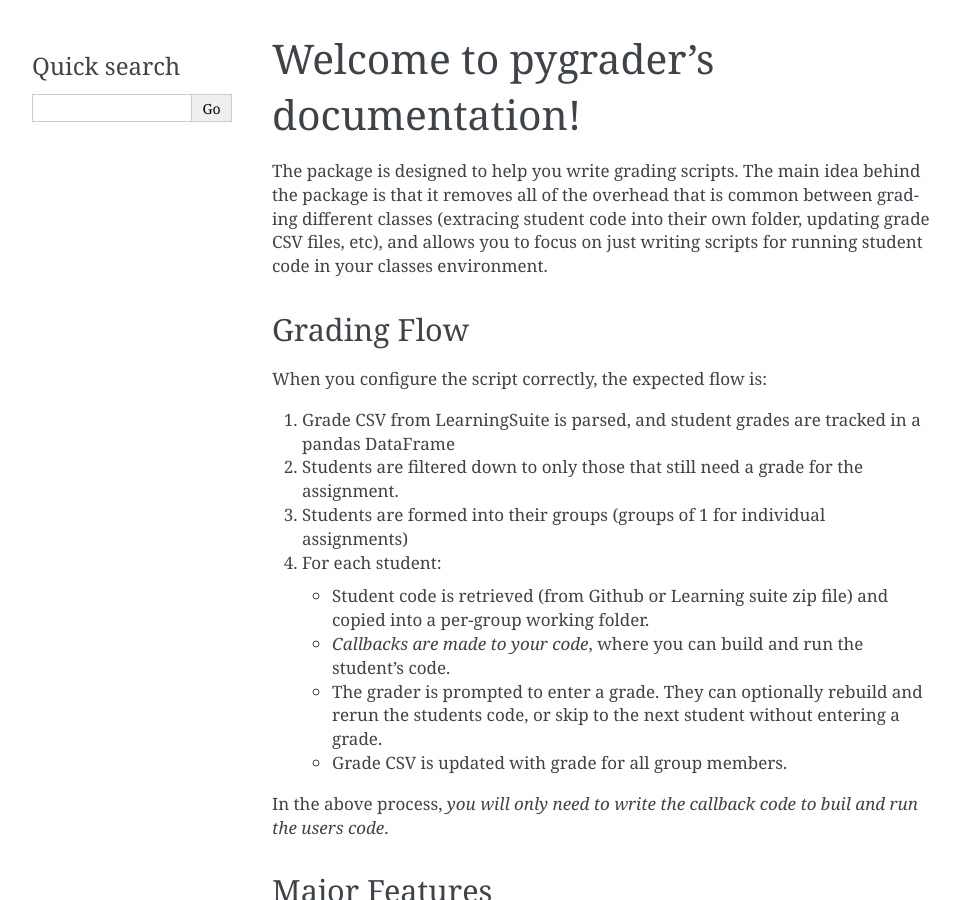
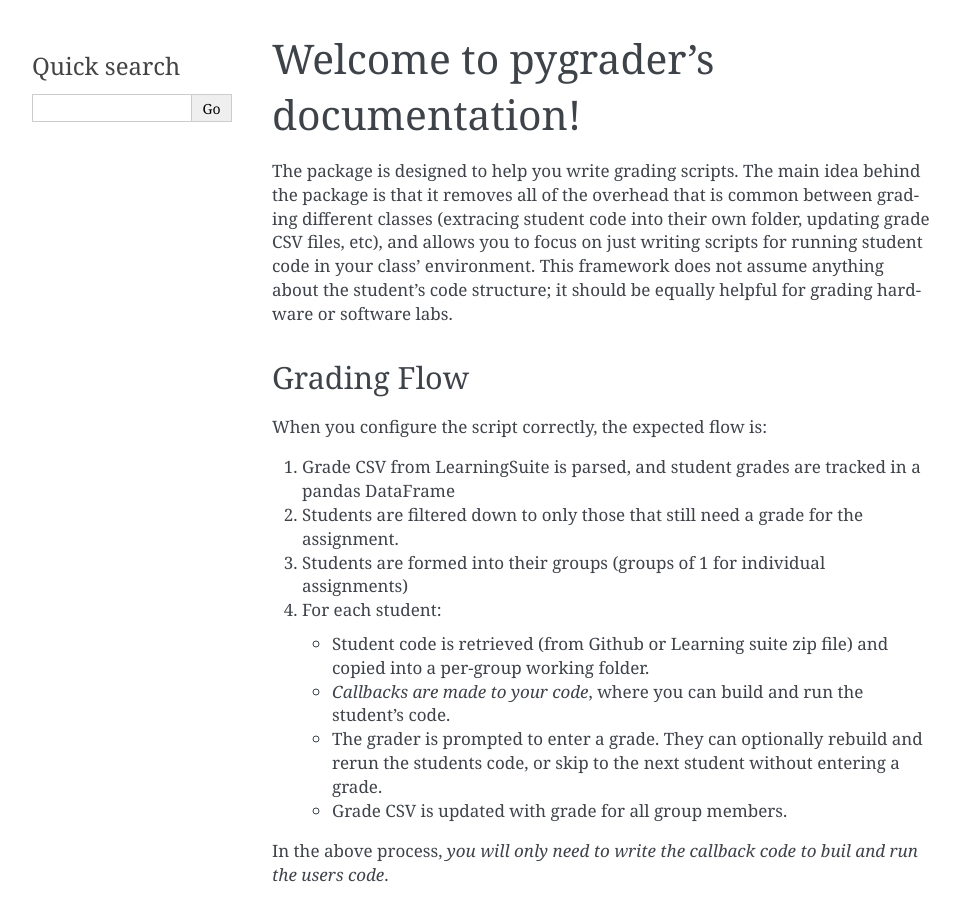
Before and after one commit to byu-cpe/ygrader, a Sphinx documentation site: the page built from doc/index.rst, in a window 1280 px wide and 900 px high. Shown: the whole window, without its empty margins (148-1108 px from the left). Built offline with Sphinx 7.4.7, drawn with Linux system fonts in a browser that asks for light colours.

Commit message:
Update docs

```diff
--- a/doc/index.rst
+++ b/doc/index.rst
@@ -1,7 +1,7 @@
 Welcome to pygrader's documentation!
 ====================================
 
-The package is designed to help you write grading scripts.  The main idea behind the package is that it removes all of the overhead that is common between grading different classes (extracing student code into their own folder, updating grade CSV files, etc), and allows you to focus on just writing scripts for running student code in your classes environment.
+The package is designed to help you write grading scripts.  The main idea behind the package is that it removes all of the overhead that is common between grading different classes (extracing student code into their own folder, updating grade CSV files, etc), and allows you to focus on just writing scripts for running student code in your class' environment.  This framework does not assume anything about the student's code structure; it should be equally helpful for grading hardware or software labs.
 
 Grading Flow
 ############
```
Also changed, not shown: readme.md (+1 -1 lines).
